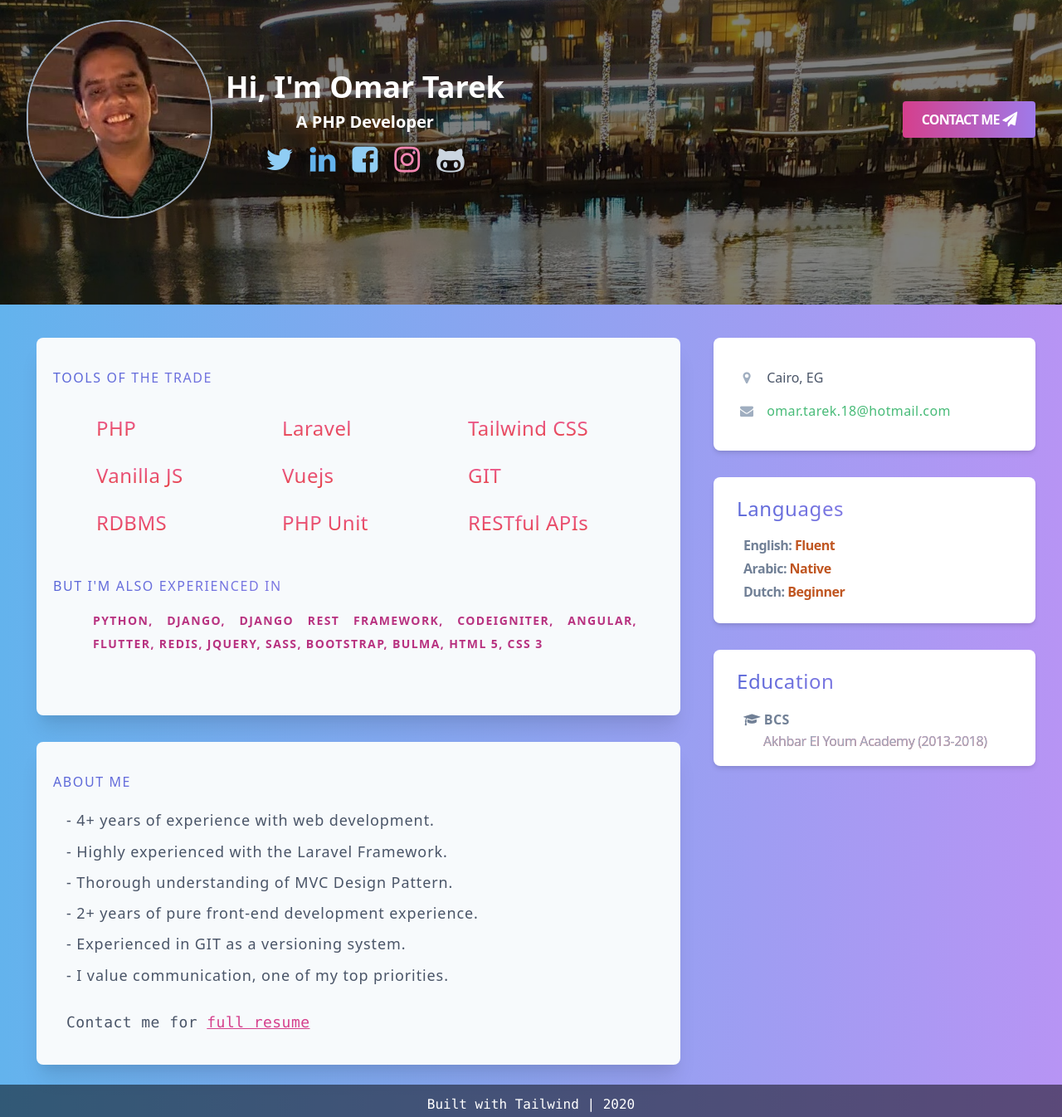
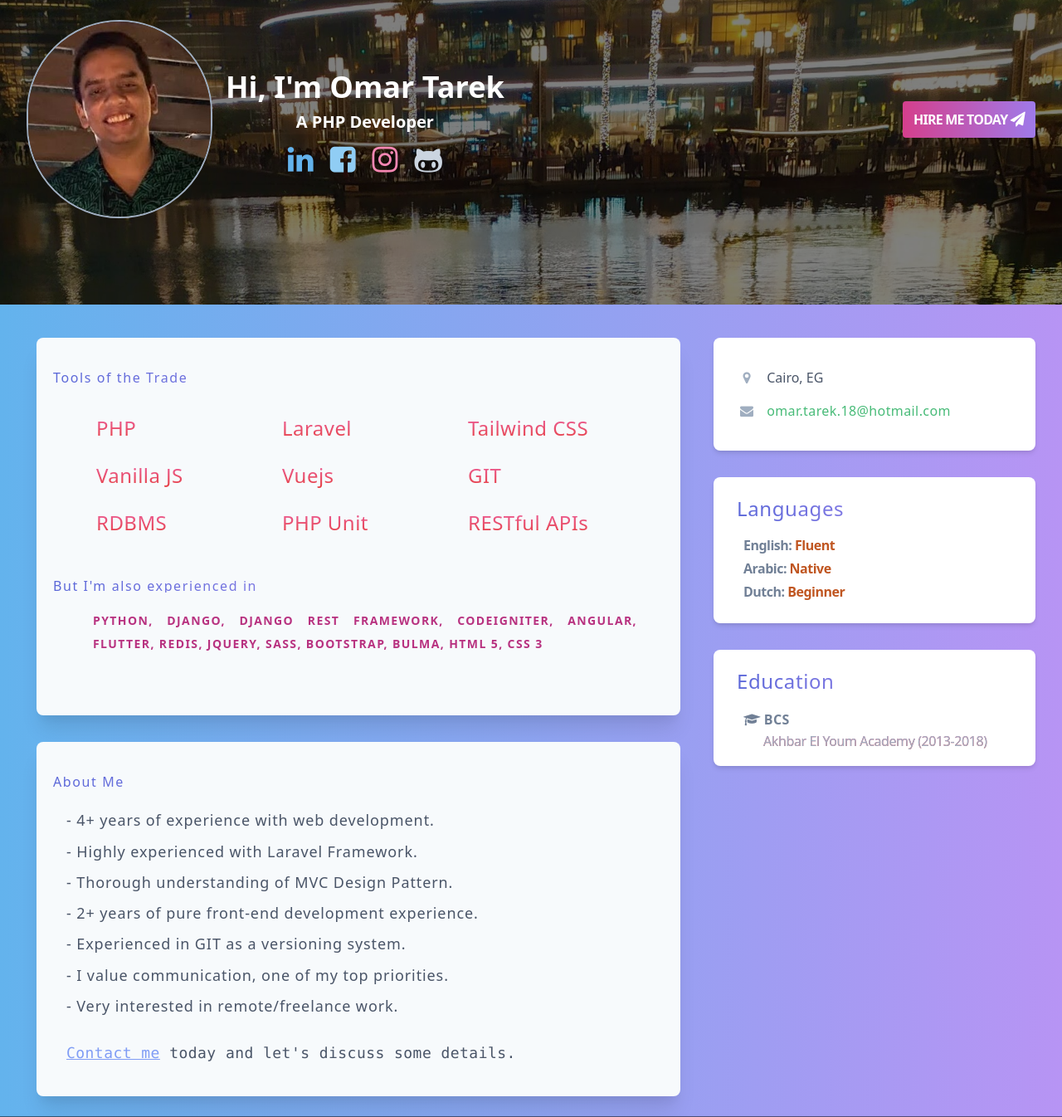
Before and after one commit to Yugis/yugis.github.io, a website: page index.html in a window 1280 px wide. Shown: the part 80-1426 px from the top of the page at 83% size. Drawn offline with Linux system fonts and the light colour scheme.

Commit message:
Edit content

```diff
--- a/index.html
+++ b/index.html
@@ -23,9 +23,9 @@
 							A PHP Developer
 						</div>
 						<ul class="flex justify-center">
-							<a href="https://twitter.com/itadakimsu__" class="text-4xl mr-5" target="_blank">
+							<!-- <a href="https://twitter.com/itadakimsu__" class="text-4xl mr-5" target="_blank">
 								<li class="fa fa-twitter text-blue-300 hover:text-blue-500"></li>
-							</a>
+							</a> -->
 							<a href="https://www.linkedin.com/in/o-taha/" class="text-4xl mr-5" target="_blank">
 								<li class="fa fa-linkedin text-blue-400 hover:text-blue-700"></li>
 							</a>
@@ -43,7 +43,7 @@
 				</div>
 				<div class="lg:w-1/2 flex justify-center lg:justify-end mt-5 lg:mt-0">
 					<button class="btn lg:px-3 lg:py-3 lg:w-40 w-40 py-2 bg-gradient-to-r from-pink-600 to-purple-500 hover:from-red-600 hover:to-orange-400 focus:from-red-600 focus:to-orange-400 focus:outline-none text-white font-semibold rounded uppercase leading-tight tracking-wider lg:tracking-tighter">
-						<a href="mailto:omar.tarek.18@hotmail.com" target="_blank">Contact Me </a>
+						<a href="mailto:omar.tarek.18@hotmail.com" target="_blank">Hire me today </a>
 						<span class="fa fa-paper-plane text-white lg:text-lg text-xl"></span>
 					</button>
 				</div>
@@ -160,15 +160,16 @@
 						</p> -->
 						<ul class="list-none">
 							<li>- 4+ years of experience with web development.</li>
-							<li>- Highly experienced with the Laravel Framework.</li>
+							<li>- Highly experienced with Laravel Framework.</li>
 							<li>- Thorough understanding of MVC Design Pattern.</li>
 							<li>- 2+ years of pure front-end development experience.</li>
 							<li>- Experienced in GIT as a versioning system.</li>
 							<li>- I value communication, one of my top priorities.</li>
+							<li>- Very interested in remote/freelance work.</li>
 						</ul>
 						<br>
 						<p class="text-gray-700 tracking-wide leading-tight font-mono">
-							Contact me for <span class="underline text-pink-600">full resume</span>
+							<a href="mailto:omar.tarek.18@hotmail.com" target="_blank" class="text-indigo-400 underline">Contact me</a> today and let's discuss some details.
 						</p>
 					</div>
 				</div>
--- a/src/style.css
+++ b/src/style.css
@@ -6,7 +6,7 @@
 }
 
 .card-header {
-	@apply text-base font-sans uppercase font-medium tracking-widest leading-none text-center bg-clip-text text-transparent bg-gradient-to-r from-indigo-600 to-purple-400 mb-5;
+	@apply text-base font-sans font-medium tracking-widest leading-none text-center bg-clip-text text-transparent bg-gradient-to-r from-indigo-600 to-purple-400 mb-5;
 }
 
 .card-body {
```
Also changed, not shown: dist/style.css.
